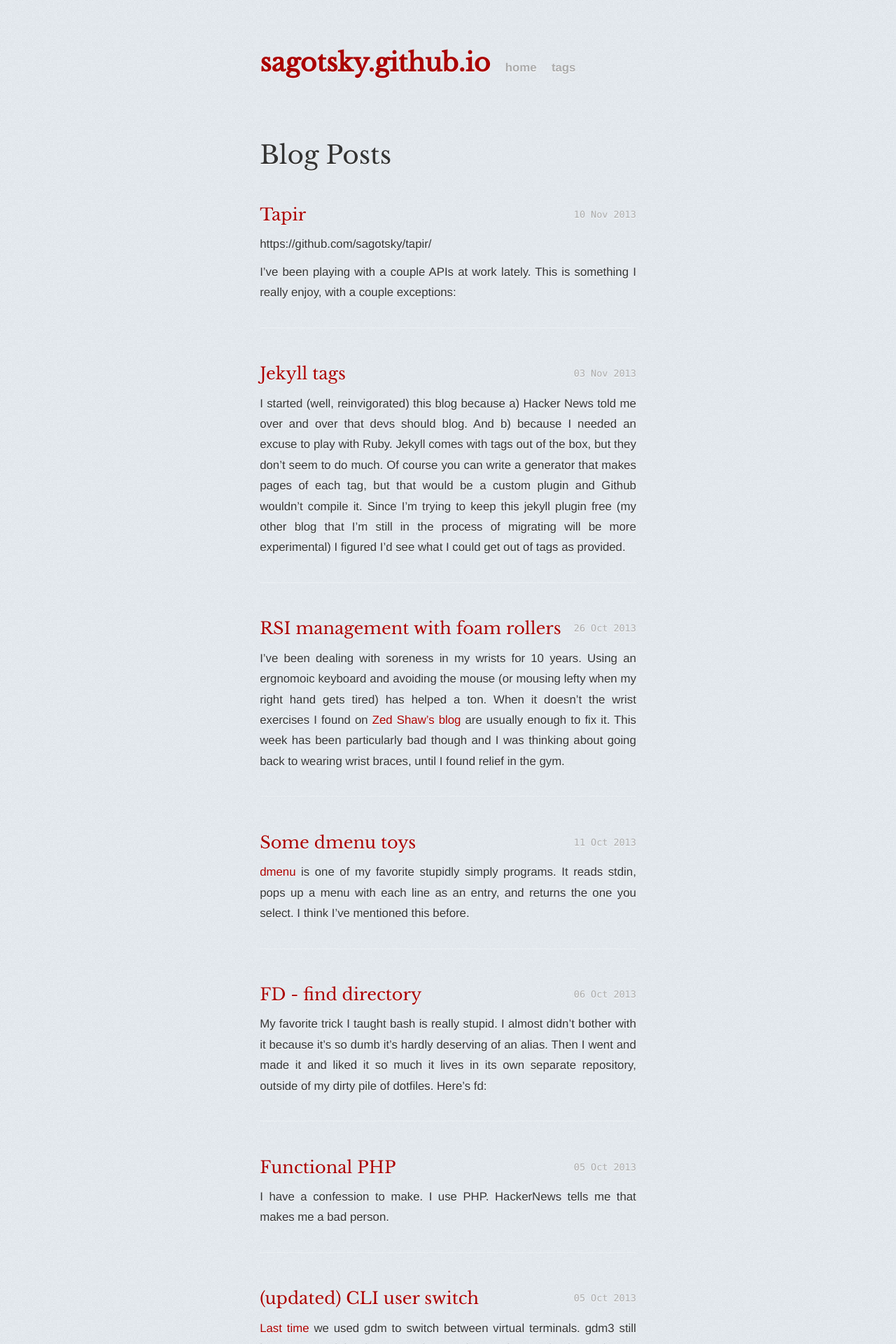
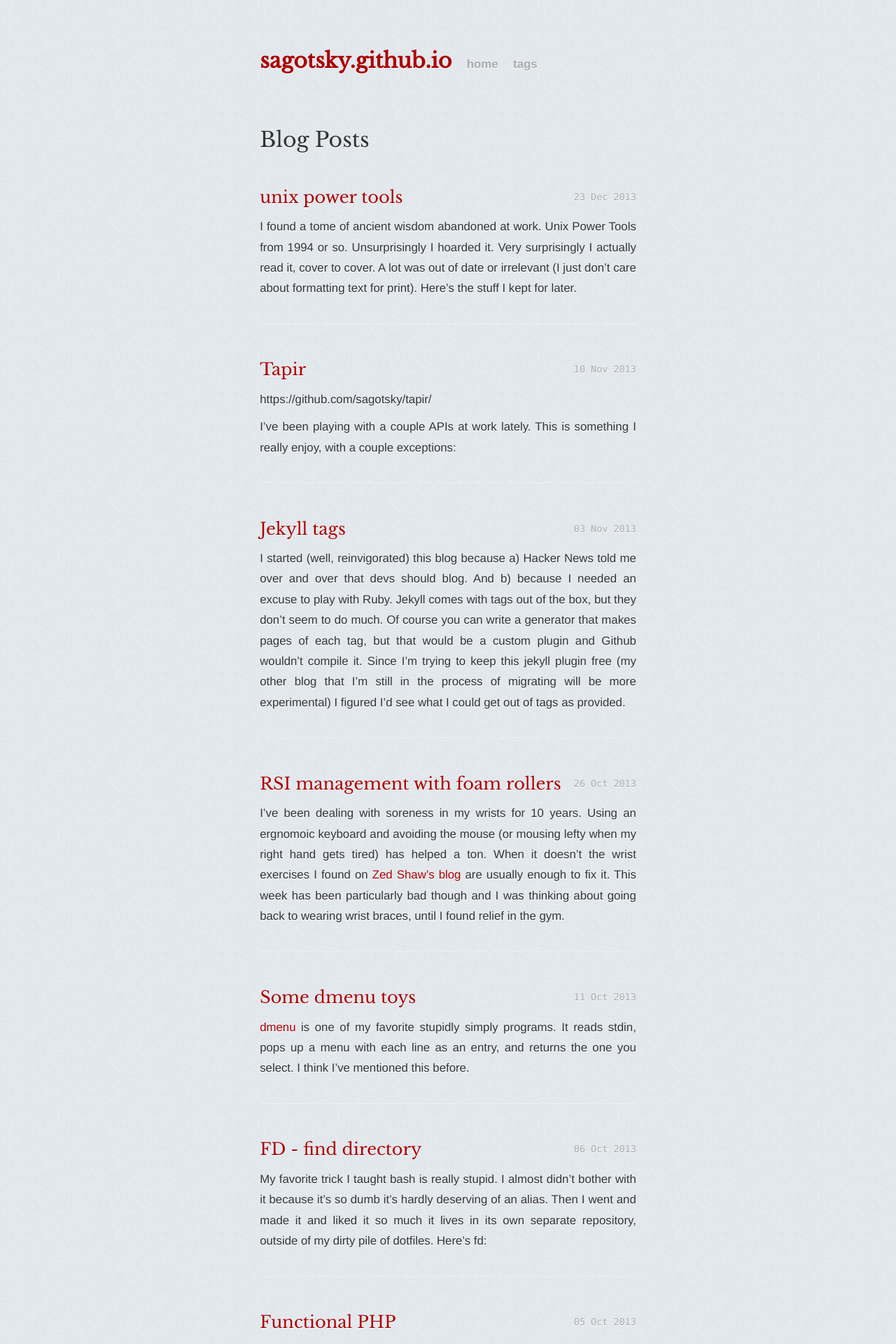
Before and after one commit to sagotsky/sagotsky.github.io, a Jekyll site: the page built from index.html, in a window 1280 px wide. Shown: the top 1920 px of the page at 70% size. Built offline with Jekyll 4.4.1, drawn with Linux system fonts in a browser that asks for light colours; nearby versions of some CDN libraries; Markdown is read by kramdown in place of the engine named in the settings.

Commit message:
Unix power tools post

```diff
--- a/_config.yml
+++ b/_config.yml
@@ -1,4 +1,6 @@
 name: sagotsky.github.io
 markdown: redcarpet
+redcarpet:
+  extensions: ["tables", "autolink", "fenced_code_blocks"]
 pygments: true
 url: http://sagotsky.github.io
--- a/_drafts/unix_power_tools.md
+++ b/_posts/2013-12-23-unix-power-tools.md
@@ -1,11 +1,15 @@
-Unix Power Tools
-================
+---
+title: unix power tools
+layout: post
+tags: bash
+---
+
+I found a tome of ancient wisdom abandoned at work.  Unix Power Tools from 1994 or so.  Unsurprisingly I hoarded it.  Very surprisingly I actually read it, cover to cover.  A lot was out of date or irrelevant (I just don't care about formatting text for print).  Here's the stuff I kept for later.
+
 http://docstore.mik.ua/orelly/unix/upt/index.htm
 
-Here are the bits and pieces I wanted to reference later, without keeping a 1000 page tome around.
-
 String editing (Colon) Operators
---------------------------------
+-----
 
 In history substitutions there's another syntax for str sub.
 
@@ -21,19 +25,19 @@
 *This only works on history subs, which I don't do much of.  Revisit when I get around to learning those.*
 
 History substitution
---------------------
+-----
 
-!:n* grabs the last n args from the previous command
+`!:n*` grabs the last n args from the previous command
 
 Do-over
-------
+-----
 
 `fc` lets you fix a command.  It opens the previous command in $EDITOR and then executes it.
 
 See man bash for more
 
 Suppressing background output
------------------------------
+-----
 
 (Hi nuvolaplayer!)
 
@@ -45,7 +49,7 @@
 `tpipe` is like `tee` but instead of writing to stdout and a file it writes to stdout and a pipe.  Not sure where I'll use this (or where it appears in Ubuntu's repos...) but it seems like it'll be a lifesaver in three years when I've forgotten it.
 
 Automatic directory setup/cleanup
----------------------------------
+-----
 
 Not sure how I feel about this yet.  The idea seems clever so I'm holding onto it.  But it also seems like a dirty hack that might turn into a trap when I've forgotten about it.
 
@@ -64,52 +68,52 @@
 Still letting this one steep.
 
 Filename wildcards
-------------------
+-----
 
 These are close enough to regexes without being exactly the same that they've always confused me.
 
 Wildcard|Function
---------|--------
-*|Match 0 or more characters
-?|Match exactly one character
-[abc]|Match any character listed in the brackets
-[a-z]|Match any character in range in brackets
-[!a-z]|Match any character not in the brackets.
-{aaa,bbb,ccc}|Match any of the comma separated words.  *This is shell expansion, not a wildcard, but can be used in the same way when looking for specific files*
-?(abc)|Match 0 or 1 instance of word abc
-*(abc)|Match 0+ instances of word abc
-+(abc)|Match 1+ instances of word abc
-!(abc)|Match anything that doesn't contain abc
-^pat|Match anything that doesn't match pattern, pat.  Pat must contain a wildcard.
+-----|--------
+`*` | Match 0 or more characters
+`?` | Match exactly one character
+`[abc]` | Match any character listed in the brackets
+`[a-z]` | Match any character in range in brackets
+`[!a-z]` | Match any character not in the brackets.
+`{aaa,bbb,ccc}` | Match any of the comma separated words.  *This is shell expansion, not a wildcard, but can be used in the same way when looking for specific files*
+`?(abc)` | Match 0 or 1 instance of word abc
+`*(abc)` | Match 0+ instances of word abc
+`+(abc)` | Match 1+ instances of word abc
+`!(abc)` | Match anything that doesn't contain abc
+`^pat` | Match anything that doesn't match pattern, pat.  Pat must contain a wildcard.
 
 Note that wildcards ignore dotfiles unless you explicitly match for it.
 
 Recently changed files
-----------------------
+-----
 
-alias lr='ls -lagFqt \!* | head'
+`alias lr='ls -lagFqt \!* | head'`
 
 Custom tests in find
---------------------
+-----
 
 `find`'s -exec can behave as a test using the return value of the script it executes.
 
 So if I want to find older files and ! -newer is only matching older and equally old, -exec older.sh could do the trick.
 
 File protection
----------------
+-----
 
 Setting the sticky bit in a directory prevents people who don't own the directory from moving files around, although they can still edit those files.
 
 `chmod 1777` for instance
 
 Printing the unprintable
-------------------------
+-----
 
 `cat -v` and `od -c` (??) can display the unprintable characters found in files.
 
 Vim buffers
------------
+-----
 
 (It still surprises me I haven't learned these guys yet.)
 
@@ -120,12 +124,12 @@
 Also, you have buffers 1-9 as the last 1-9 deletions.  These are filled and cycled automatically.
 
 Vim substitution confirmation
------------------------------
+-----
 
 On a substitution use /c flag to get asked abotu each sub.
 
 Vim saving parts of files
--------------------------
+-----
 
 `:200,$ w newfile ` Writes lines 200 and up to a new file
 `:.,600 w newfile` Writes from the current line until line 600 into a new file.
--- a/css/sagotsky.css
+++ b/css/sagotsky.css
@@ -42,6 +42,14 @@
 
 h1,h2,h3,h4,h5,h6,a.title {
   font-family: 'Libre Baskerville', serif;
+}
+
+h1 {
+  font-size: 30px;
+}
+
+h2 {
+  font-size: 25px;
 }
 
 form#tags > label > input {
```
Also changed, not shown: other parts of _posts/2013-12-23-unix-power-tools.md (+14 -15 lines).
